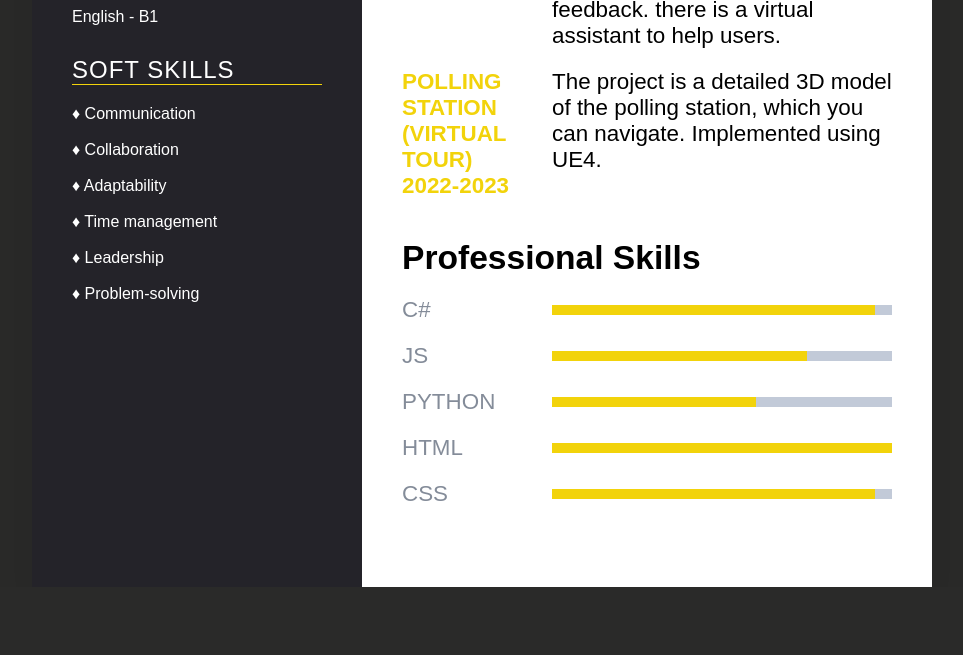
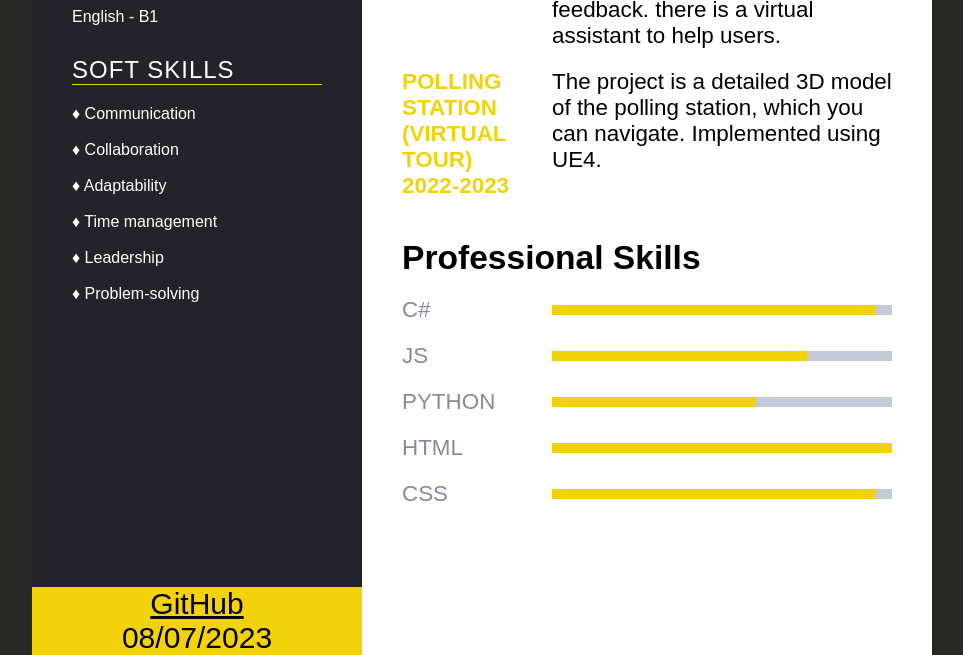
Before and after one commit to RomaneeConti400/HTML_CSS_CV, a plain HTML site: page index.html in a window 1280 px wide. Shown: the part 754-1409 px from the top of the page, without its empty margins (158-1121 px from the left). Before the commit the page ends 1341 px from the top, so only its background shows below. Drawn offline with Linux system fonts and the light colour scheme.

Commit message:
feat: add footer

```diff
--- a/index.html
+++ b/index.html
@@ -131,6 +131,12 @@
         </div>
       </div>
     </div>
+    <footer>
+      <div class="footer">
+          <a href="https://github.com/RomaneeConti400">GitHub</a>
+          <p>08/07/2023</p>
+      </div>
+    </footer>
   </div>
 </body>
 </html>
--- a/style.css
+++ b/style.css
@@ -39,11 +39,11 @@ padding: 40px;
   margin: -40px -40px 0 -40px;
   overflow: hidden;
 }
-
 .imgBx img
 {
   object-fit: cover;
 }
+
 
 .contactInfo
 {
@@ -113,7 +113,6 @@ a:hover
 {
    color: rgb(131, 131, 131);
 }
-
 
 .main .right_Side
 {
@@ -214,3 +213,12 @@ a:hover
   background:
   rgb(242, 211, 11);
 }
+
+.footer {
+	display: flex;
+	flex-direction: column;
+	justify-content: center;
+	align-items: center;
+	font-size: 30px;
+	background-color: rgb(242, 211, 11);
+}
```
